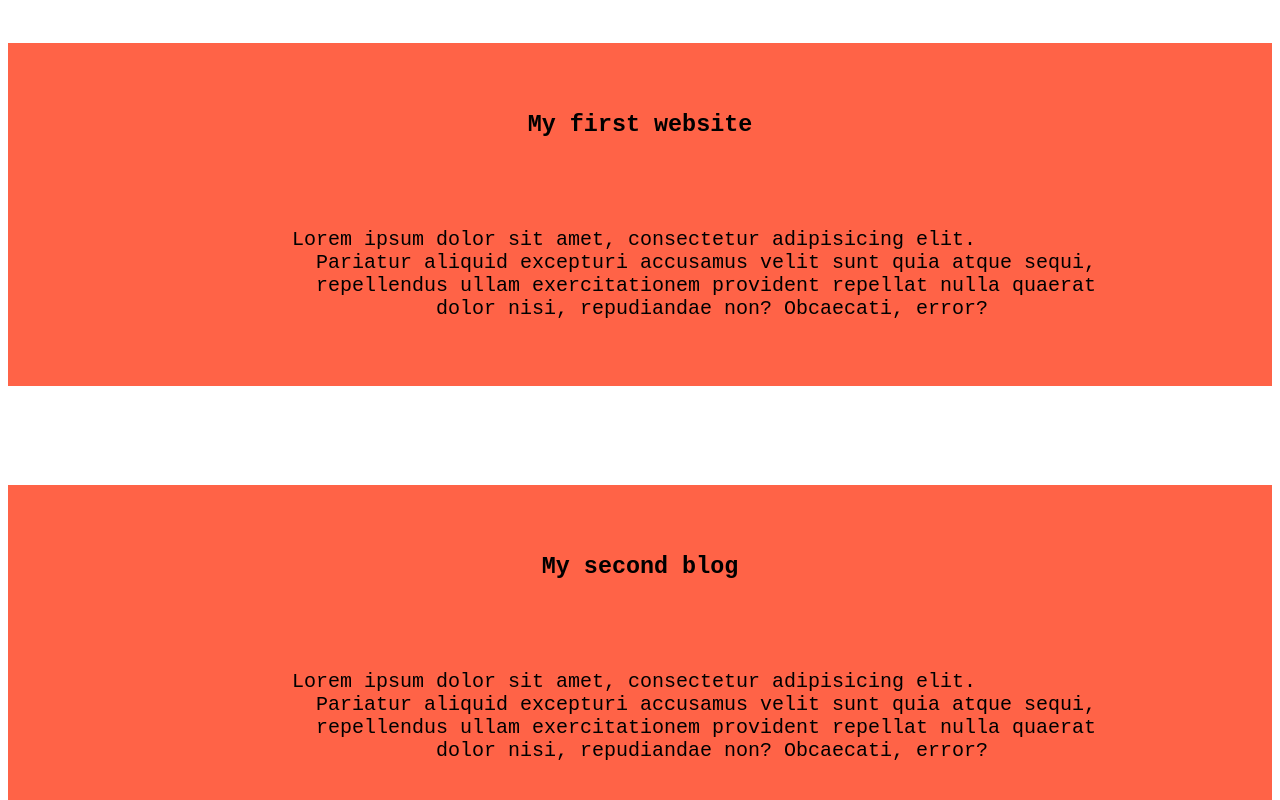
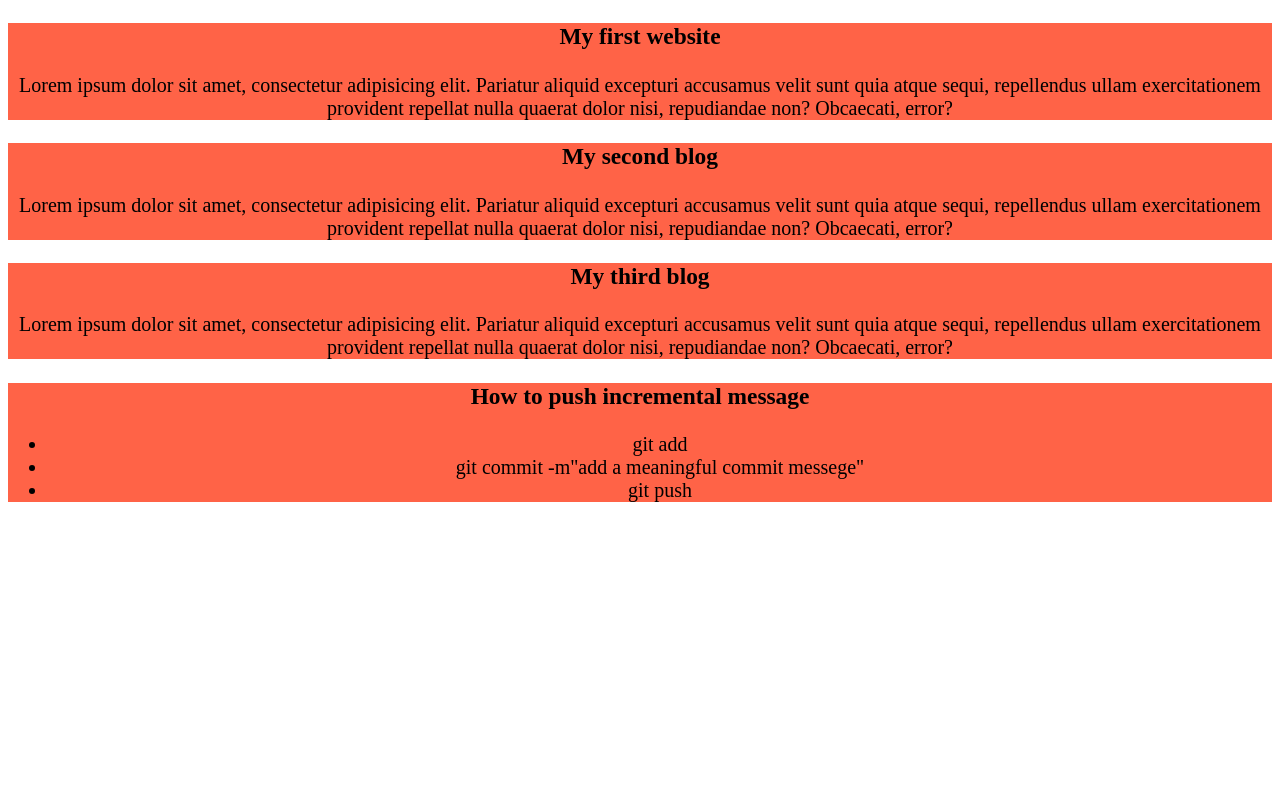
Before and after one commit to AsadAhmedSaad/my-simple-website, a plain HTML site: page index.html in a window 1280 px wide. Shown: the top 800 px of the page. Drawn offline with Linux system fonts and the light colour scheme.

Commit message:
added a list to push code

```diff
--- a/index.html
+++ b/index.html
@@ -7,28 +7,37 @@
     <link rel="stylesheet" href="styles/blog.css">
 </head>
 <body>
-  <pre>  <div>
+    <div>
         <h3>My first website</h3>
         <p>Lorem ipsum dolor sit amet, consectetur adipisicing elit.
             Pariatur aliquid excepturi accusamus velit sunt quia atque sequi,
             repellendus ullam exercitationem provident repellat nulla quaerat
             dolor nisi, repudiandae non? Obcaecati, error?</p>
         </div>
-  <pre>  <div>
+    <div>
         <h3>My second blog</h3>
         <p>Lorem ipsum dolor sit amet, consectetur adipisicing elit.
             Pariatur aliquid excepturi accusamus velit sunt quia atque sequi,
             repellendus ullam exercitationem provident repellat nulla quaerat
             dolor nisi, repudiandae non? Obcaecati, error?</p>
         </div>
-  <pre>  <div>
+   <div>
         <h3>My third blog</h3>
         <p>Lorem ipsum dolor sit amet, consectetur adipisicing elit.
             Pariatur aliquid excepturi accusamus velit sunt quia atque sequi,
             repellendus ullam exercitationem provident repellat nulla quaerat
             dolor nisi, repudiandae non? Obcaecati, error?</p>
         </div>
-    </pre>
+        <div>
+            <h3>How to push incremental message</h3>
+            <ul>
+                <li>git add</li>
+                <li>git commit -m"add a meaningful commit messege"</li>
+                <li>git push</li>
+            </ul>
+        </div>
+
+
 
 </body>
 </html>
```
